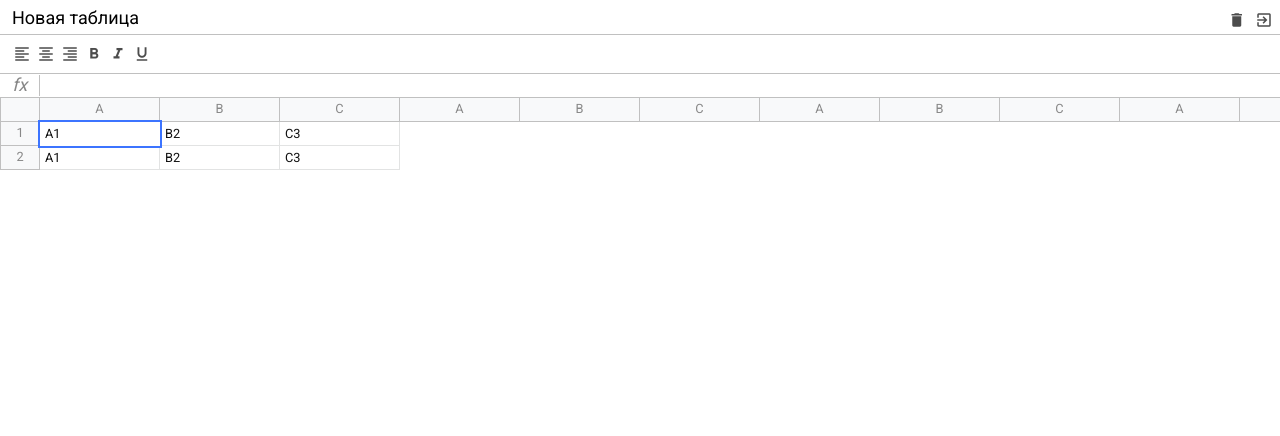
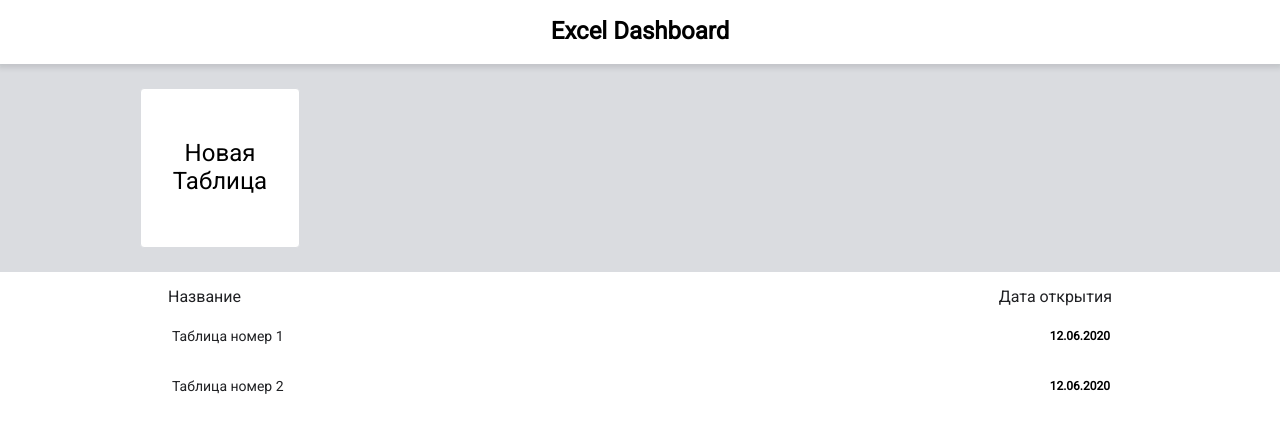
Before and after one commit to RevaSA/excel, a website built with webpack: page src/index.html in a window 1280 px wide. Built offline with nearby package versions, Linux system fonts and the light colour scheme.

Commit message:
Make dashboard

```diff
--- a/src/index.html
+++ b/src/index.html
@@ -9,174 +9,37 @@
     <title>Pure JavaScript Excel</title>
 </head>
 <body>
-        <div id="app" class="container">
-            <div class="excel">
-                <div class="excel__header">
-                    <input type="text" class="input" value="Новая таблица" />
-
-                    <div>
-                        <div class="button">
-                            <i class="material-icons">delete</i>
+    <div id="app">
+        <div class="db">
+            <div class="db__header">
+                <h1>Excel Dashboard</h1>
             </div>
 
-                        <div class="button">
-                            <i class="material-icons">exit_to_app</i>
-                        </div>
+            <div class="db__new">
+                <div class="db__view">
+                    <a href="#" class="db__create">
+                        Новая <br/> Таблица
+                    </a>
                 </div>
             </div>
 
-                <div class="excel__toolbar">
-                    <div class="button">
-                        <i class="material-icons">format_align_left</i>
+            <div class="db__table db__view">
+                <div class="db__list-header">
+                    <span>Название</span>
+                    <span>Дата открытия</span>
                 </div>
 
-                    <div class="button">
-                        <i class="material-icons">format_align_center</i>
-                    </div>
+                <ul class="db__list">
+                    <li class="db__record">
+                        <a href="#">Таблица номер 1</a>
+                        <strong>12.06.2020</strong>
+                    </li>
 
-                    <div class="button">
-                        <i class="material-icons">format_align_right</i>
-                    </div>
-
-                    <div class="button">
-                        <i class="material-icons">format_bold</i>
-                    </div>
-
-                    <div class="button">
-                        <i class="material-icons">format_italic</i>
-                    </div>
-
-                    <div class="button">
-                        <i class="material-icons">format_underlined</i>
-                    </div>
-                </div>
-
-                <div class="excel__formula">
-                    <div class="info">fx</div>
-                    <div class="input" contenteditable spellcheck="false"></div>
-                </div>
-
-                <div class="excel__table">
-                    <div class="row">
-                        <div class="row-info"></div>
-
-                        <div class="row-data">
-                            <div class="column">
-                                A
-                            </div>
-                            <div class="column">
-                                B
-                            </div>
-                            <div class="column">
-                                C
-                            </div>
-                            <div class="column">
-                                A
-                            </div>
-                            <div class="column">
-                                B
-                            </div>
-                            <div class="column">
-                                C
-                            </div>
-                            <div class="column">
-                                A
-                            </div>
-                            <div class="column">
-                                B
-                            </div>
-                            <div class="column">
-                                C
-                            </div>
-                            <div class="column">
-                                A
-                            </div>
-                            <div class="column">
-                                B
-                            </div>
-                            <div class="column">
-                                C
-                            </div>
-                            <div class="column">
-                                A
-                            </div>
-                            <div class="column">
-                                B
-                            </div>
-                            <div class="column">
-                                C
-                            </div>
-                            <div class="column">
-                                A
-                            </div>
-                            <div class="column">
-                                B
-                            </div>
-                            <div class="column">
-                                C
-                            </div>
-                            <div class="column">
-                                A
-                            </div>
-                            <div class="column">
-                                B
-                            </div>
-                            <div class="column">
-                                C
-                            </div>
-                            <div class="column">
-                                A
-                            </div>
-                            <div class="column">
-                                B
-                            </div>
-                            <div class="column">
-                                C
-                            </div>
-                            <div class="column">
-                                A
-                            </div>
-                            <div class="column">
-                                B
-                            </div>
-                            <div class="column">
-                                C
-                            </div>
-                            <div class="column">
-                                A
-                            </div>
-                            <div class="column">
-                                B
-                            </div>
-                            <div class="column">
-                                C
-                            </div>
-                        </div>
-                    </div>
-
-                    <div class="row">
-                        <div class="row-info">
-                            1
-                        </div>
-
-                        <div class="row-data">
-                            <div class="cell selected" contenteditable="">A1</div>
-                            <div class="cell" contenteditable="">B2</div>
-                            <div class="cell" contenteditable="">C3</div>
-                        </div>
-                    </div>
-
-                    <div class="row">
-                        <div class="row-info">
-                            2
-                        </div>
-
-                        <div class="row-data">
-                            <div class="cell">A1</div>
-                            <div class="cell">B2</div>
-                            <div class="cell">C3</div>
-                        </div>
-                    </div>
+                    <li class="db__record">
+                        <a href="#">Таблица номер 2</a>
+                        <strong>12.06.2020</strong>
+                    </li>
+                </ul>
             </div>
         </div>
     </div>
--- a/src/scss/_mixins.scss
+++ b/src/scss/_mixins.scss
@@ -20,3 +20,9 @@
         cursor: pointer;
     }
 }
+
+@mixin clear-list() {
+    list-style: none;
+    margin: 0;
+    padding: 0;
+}
--- a/src/scss/_variables.scss
+++ b/src/scss/_variables.scss
@@ -4,4 +4,5 @@ $formula-height: 24px;
 $info-cell-width: 40px;
 $cell-width: 120px;
 $row-height: 24px;
+$db-header-height: 64px;
 $border-color: #c0c0c0;
--- /dev/null
+++ b/src/scss/dashboard.scss
@@ -0,0 +1,92 @@
+@import 'variables';
+@import 'mixins';
+
+.db {
+    &__header {
+        position: fixed;
+        left: 0;
+        right: 0;
+        top: 0;
+        height: $db-header-height;
+        display: flex;
+        align-items: center;
+        justify-content: center;
+        background: #fff;
+        box-shadow: 0 2px 5px 2px rgba(60, 64, 67, 0.15);
+        z-index: 1000;
+    }
+
+    &__new {
+        margin-top: $db-header-height;
+        padding: 1.5rem;
+        background: #dadce0;
+    }
+
+    &__create {
+        width: 160px;
+        height: 160px;
+        background: #fff;
+        border-radius: 4px;
+        border: 1px solid #dadce0;
+        display: flex;
+        justify-content: center;
+        align-items: center;
+        font-size: 1.5rem;
+        text-decoration: none;
+        color: #000;
+        text-align: center;
+
+        &:hover {
+            cursor: pointer;
+            color: green;
+            border-color: green;
+        }
+    }
+
+    &__view {
+        max-width: 1000px;
+        margin: 0 auto;
+    }
+
+    &__table {
+        padding: 1rem;
+    }
+
+    &__list-header {
+        display: flex;
+        justify-content: space-between;
+        color: #202124;
+        font-weight: 500;
+        font-size: 16px;
+        margin-bottom: 10px;
+        padding: 0 12px;
+    }
+
+    &__list {
+        @include clear-list;
+    }
+
+    &__record {
+        display: flex;
+        justify-content: space-between;
+        align-items: center;
+        padding: 12px 14px 12px 16px;
+        margin-bottom: 10px;
+
+        &:hover {
+            background: #e6f4ea;
+            border-radius: 25px;
+        }
+
+        a {
+            text-decoration: none;
+            cursor: pointer;
+            color: #202124;
+            font-size: 14px;
+
+            &:hover {
+                text-decoration: underline;
+            }
+        }
+    }
+}
--- a/src/scss/header.scss
+++ b/src/scss/header.scss
@@ -35,5 +35,4 @@
     .button {
         @include button(red);
     }
-
 }
--- a/src/scss/index.scss
+++ b/src/scss/index.scss
@@ -1,6 +1,7 @@
 @import url('https://fonts.googleapis.com/css?family=Roboto&display=swap');
 @import '~normalize.css';
 
+@import 'dashboard';
 @import 'header';
 @import 'toolbar';
 @import 'formula';
```
Also changed, not shown: src/assets/excel.html (added, +184 -0 lines). Lines whose indentation alone changed are shown as unchanged.
